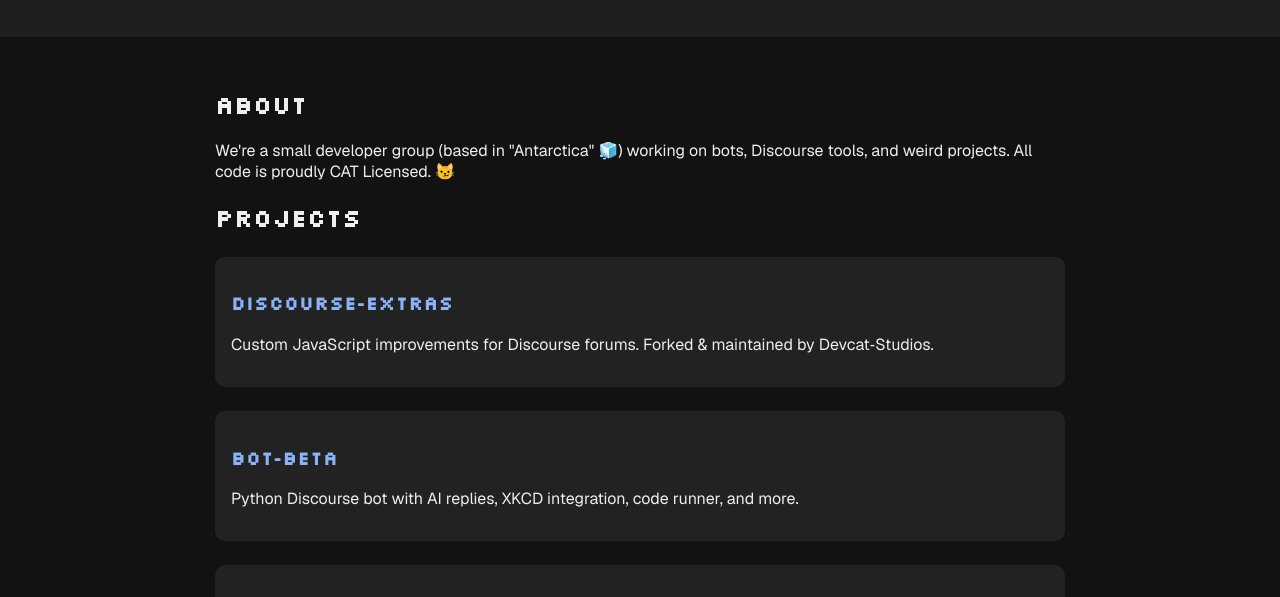
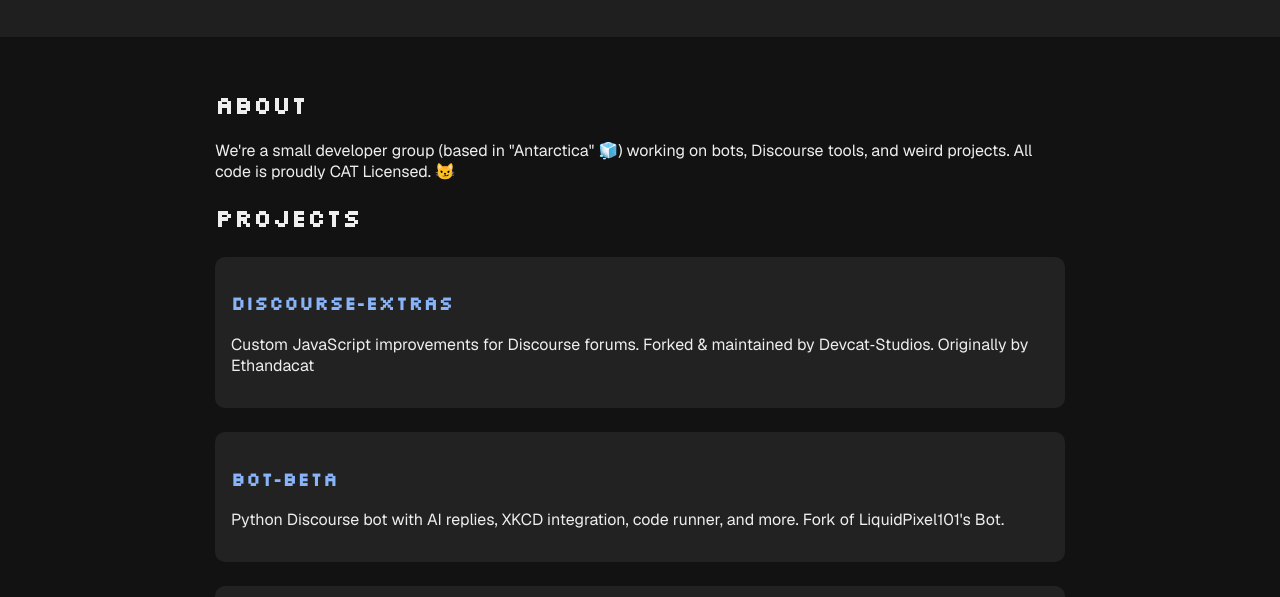
Before and after one commit to Devcat-Studios/devcat-studios.github.io, a plain HTML site: page index.html in a window 1280 px wide. Shown: the part 132-729 px from the top of the page. Drawn offline with nearby package versions, Linux system fonts and the light colour scheme.

Commit message:
Update index.html

```diff
--- a/index.html
+++ b/index.html
@@ -77,12 +77,12 @@
 
       <div class="card">
         <h3><a href="https://github.com/Devcat-Studios/discourse-extras">discourse‑extras</a></h3>
-        <p>Custom JavaScript improvements for Discourse forums. Forked & maintained by Devcat‑Studios.</p>
+        <p>Custom JavaScript improvements for Discourse forums. Forked & maintained by Devcat‑Studios. Originally by Ethandacat</p>
       </div>
 
       <div class="card">
         <h3><a href="https://github.com/ethandacat/bot-beta">bot‑beta</a></h3>
-        <p>Python Discourse bot with AI replies, XKCD integration, code runner, and more.</p>
+        <p>Python Discourse bot with AI replies, XKCD integration, code runner, and more. Fork of LiquidPixel101's Bot.</p>
       </div>
 
       <div class="card">
```
